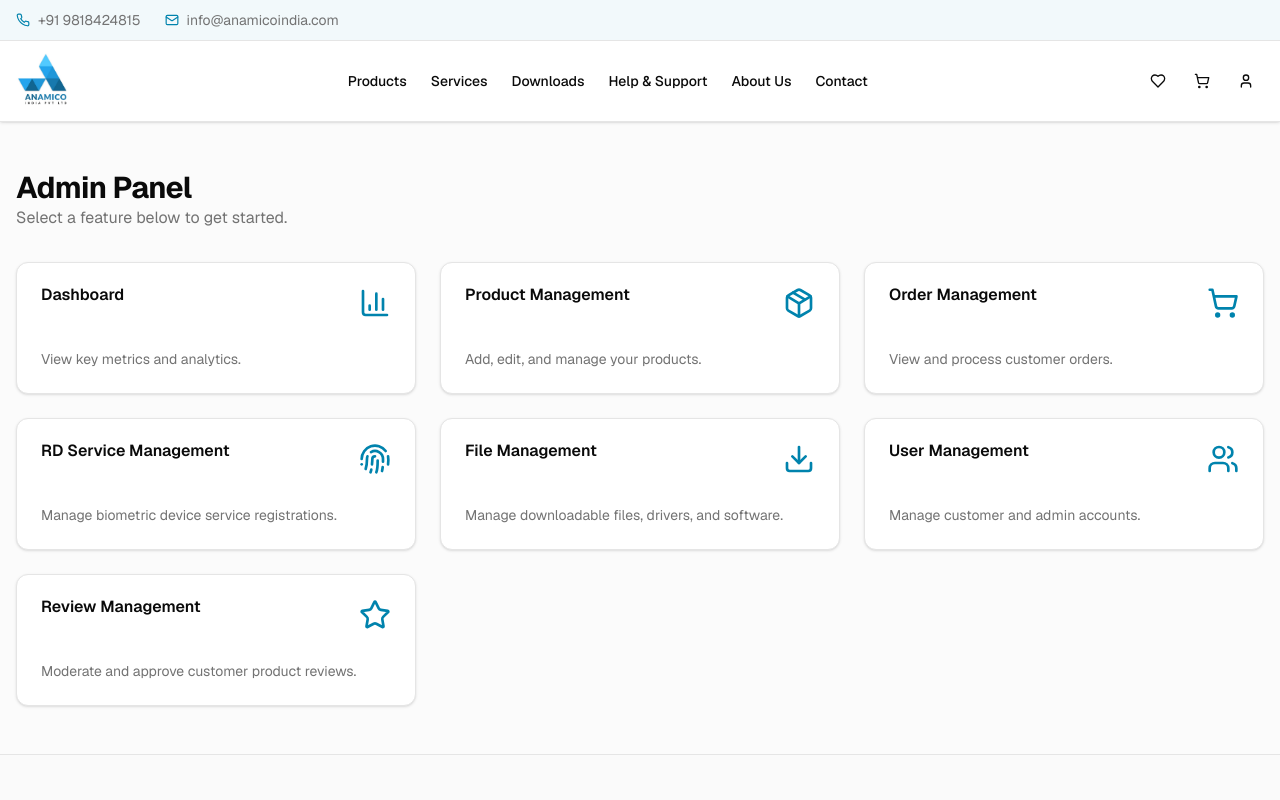
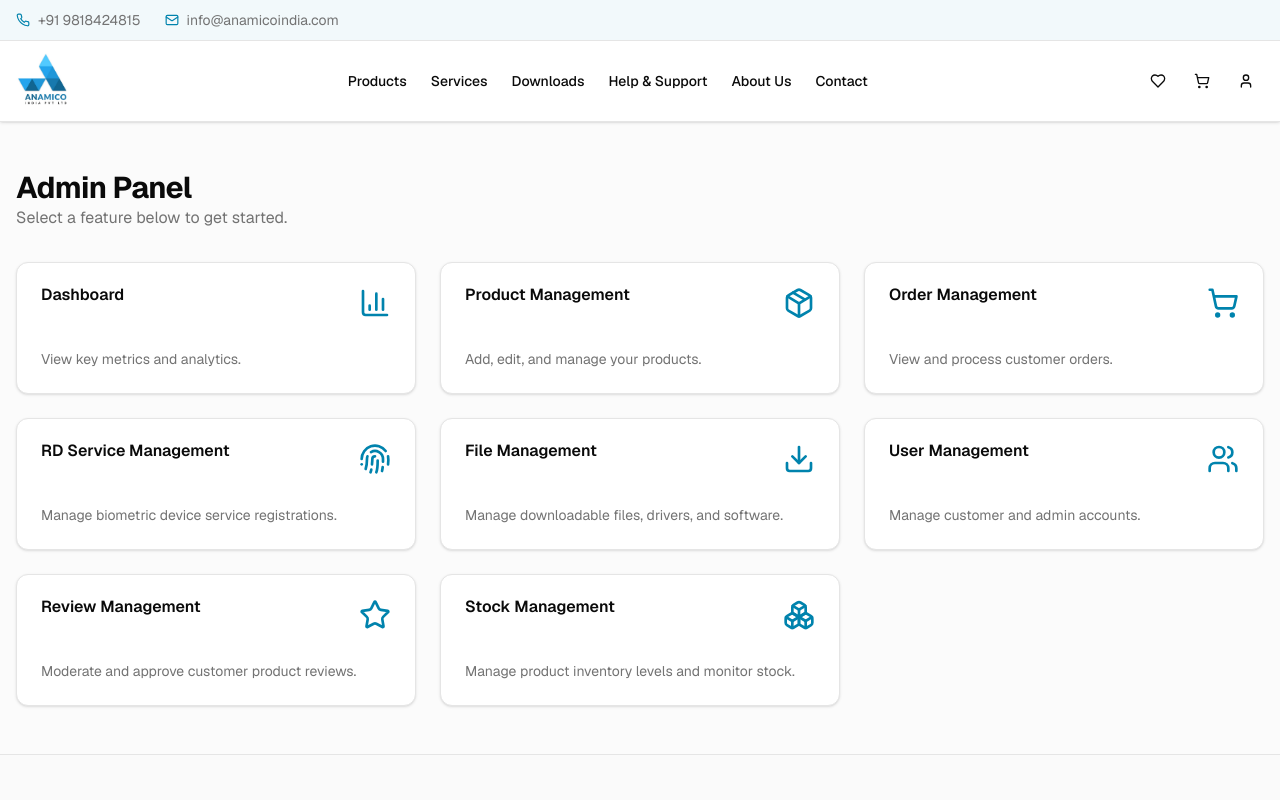
Before and after one commit to swapnil-jadhav-official/anamico-india, a Next.js app: page /admin in a window 1280 px wide. Shown: the top 800 px of the page. Built offline with nearby package versions, Linux system fonts and the light colour scheme; no server answers.

Commit message:
stock management

```diff
--- a/app/admin/page.tsx
+++ b/app/admin/page.tsx
@@ -7,7 +7,7 @@ import {
 } from "@/components/ui/card";
 import { ECommerceHeader } from "@/components/e-commerce-header";
 import { Footer } from "@/components/footer";
-import { Package, ShoppingCart, Users, Settings, BarChart3, ImageIcon, Fingerprint, Download, Star } from "lucide-react";
+import { Package, ShoppingCart, Users, Settings, BarChart3, ImageIcon, Fingerprint, Download, Star, Boxes } from "lucide-react";
 import Link from "next/link";
 
 const features = [
@@ -53,6 +53,12 @@ const features = [
     icon: <Star className="h-8 w-8 text-primary" />,
     href: "/admin/reviews",
   },
+  {
+    title: "Stock Management",
+    description: "Manage product inventory levels and monitor stock.",
+    icon: <Boxes className="h-8 w-8 text-primary" />,
+    href: "/admin/stock",
+  },
 ];
 
 export default function AdminPage() {
```
